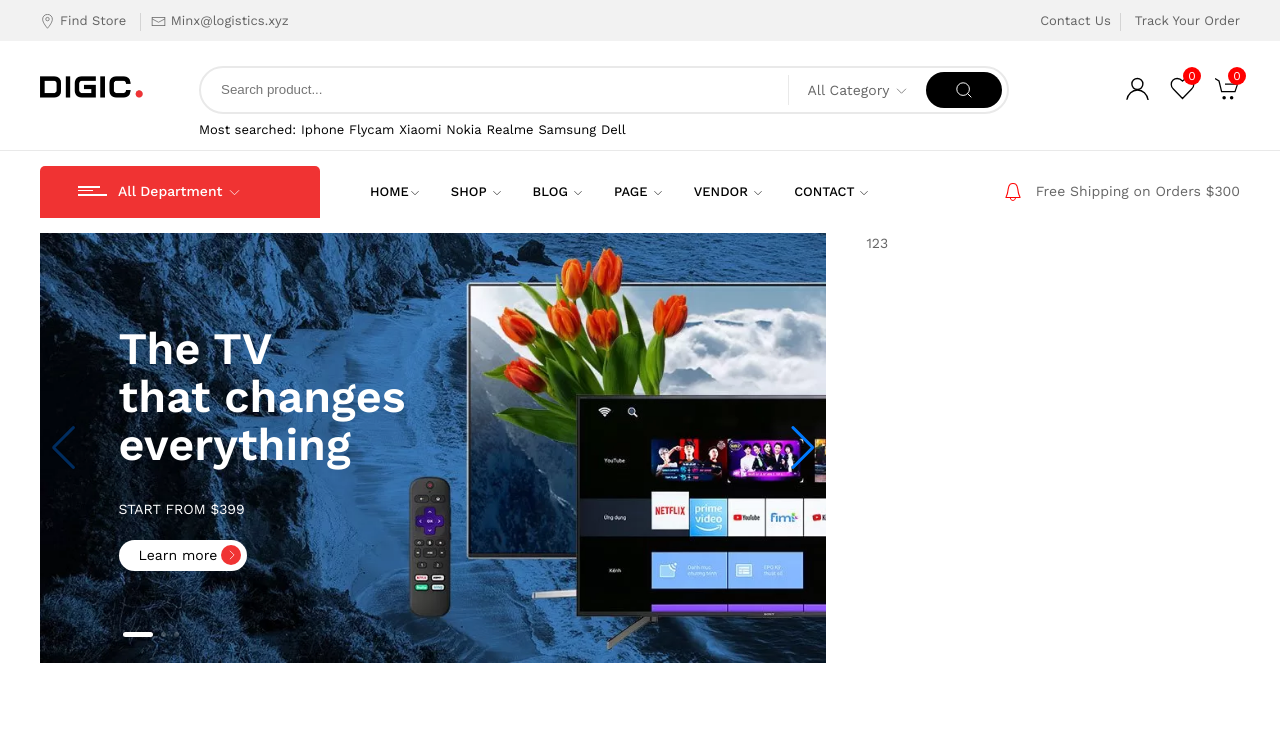
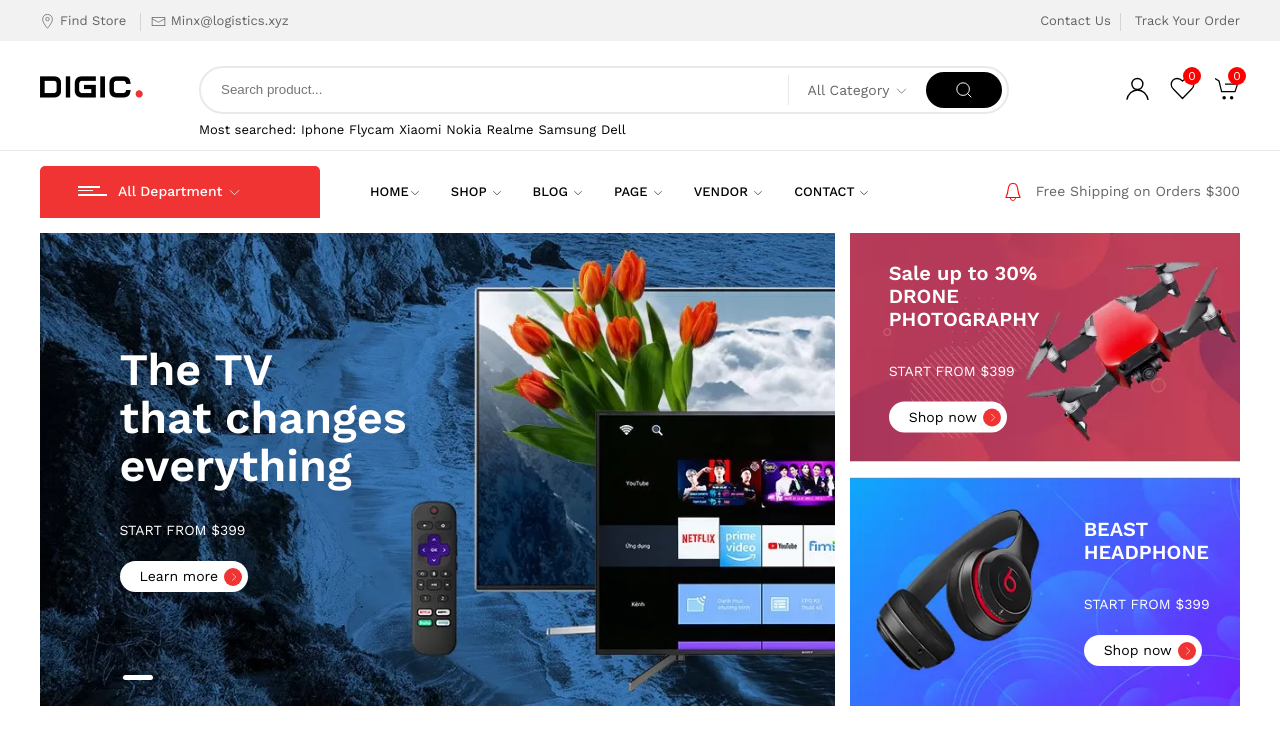
Before and after one commit to duclong09/UiKit, a PHP site: page /home.php in a window 1280 px wide. Shown: the top 745 px of the page. Run offline with PHP 8.4, Linux system fonts and the light colour scheme; style sheets or scripts are compiled from the project's sources.

Commit message:
coming swpper slide, grid images

```diff
--- a/home.php
+++ b/home.php
@@ -10,7 +10,7 @@
     <main id="homepage">
         <div class="panel-banner">
             <div class="uk-container uk-container-1440">
-                <div uk-grid>
+                <div class="uk-grid-small" uk-grid>
                     <div class="uk-width-2-3@m">
                         <div class="panel-slide">
                             <div class="swiper-container">
@@ -19,19 +19,19 @@
                                 <div class="swiper-wrapper">
                                     <div class="swiper-slide">
                                         <div class="slide-item">
-                                            <span class="image img-scaledown">
+                                            <span class="image img-cover">
                                                 <img src="resources/img/slider-1.png" alt="">
                                             </span>
-                                            <div class="slide-overlay">
-                                                <div class="slide-title">
+                                            <div class="content-overlay">
+                                                <div class="overlay-title">
                                                     The TV <br>
                                                     that changes <br>
                                                     everything
                                                 </div>
-                                                <div class="slide-description">
+                                                <div class="overlay-description">
                                                     Start from $399
                                                 </div>
-                                                <div class="slide-readmore">
+                                                <div class="overlay-readmore">
                                                     <a href="#" class="btn-readmore btn">
                                                         <span>Learn more</span>
                                                         <span class="uk-icon" uk-icon="chevron-right"></span>
@@ -42,18 +42,18 @@
                                     </div>
                                     <div class="swiper-slide">
                                         <div class="slide-item">
-                                            <span class="image img-scaledown">
+                                            <span class="image img-cover">
                                                 <img src="resources/img/slider-2.png" alt="">
                                             </span>
-                                            <div class="slide-overlay">
-                                                <div class="slide-title">
+                                            <div class="content-overlay">
+                                                <div class="overlay-title">
                                                     Blast past <br>
                                                     fats. <br>
                                                 </div>
-                                                <div class="slide-description">
+                                                <div class="overlay-description">
                                                     Start from $399
                                                 </div>
-                                                <div class="slide-readmore">
+                                                <div class="overlay-readmore">
                                                     <a href="#" class="btn-readmore btn">
                                                         <span>Learn more</span>
                                                         <span class="uk-icon" uk-icon="chevron-right"></span>
@@ -64,19 +64,19 @@
                                     </div>
                                     <div class="swiper-slide">
                                         <div class="slide-item">
-                                            <span class="image img-scaledown">
+                                            <span class="image img-cover">
                                                 <img src="resources/img/slider-3.png" alt="">
                                             </span>
-                                            <div class="slide-overlay">
-                                                <div class="slide-title">
+                                            <div class="content-overlay">
+                                                <div class="overlay-title">
                                                     Heavy on <br>
                                                     features <br>
                                                     Light on price
                                                 </div>
-                                                <div class="slide-description">
+                                                <div class="overlay-description">
                                                     Start from $399
                                                 </div>
-                                                <div class="slide-readmore">
+                                                <div class="overlay-readmore">
                                                     <a href="#" class="btn-readmore btn">
                                                         <span>Learn more</span>
                                                         <span class="uk-icon" uk-icon="chevron-right"></span>
@@ -91,7 +91,49 @@
                         </div>
                     </div>
                     <div class="uk-width-1-3@m">
-                        123
+                        <div class="banner-wrapper">
+                            <div class="banner-item">
+                                <a href="#" class="image img-cover">
+                                    <img src="resources/img/img4-1.jpg" alt="">
+                                </a>
+                                <div class="content-overlay">
+                                    <div class="overlay-title">
+                                        Sale up to 30% <br>
+                                        DRONE <br>
+                                        PHOTOGRAPHY
+                                    </div>
+                                    <div class="overlay-description">
+                                        Start from $399
+                                    </div>
+                                    <div class="overlay-readmore">
+                                        <a href="#" class="btn-readmore btn">
+                                            <span>Shop now</span>
+                                            <span class="uk-icon" uk-icon="chevron-right"></span>
+                                        </a>
+                                    </div>
+                                </div>
+                            </div>
+                            <div class="banner-item">
+                                <a href="#" class="image img-cover">
+                                    <img src="resources/img/img4-2.jpg" alt="">
+                                </a>
+                                <div class="content-overlay">
+                                    <div class="overlay-title">
+                                        BEAST <br>
+                                        HEADPHONE
+                                    </div>
+                                    <div class="overlay-description">
+                                        Start from $399
+                                    </div>
+                                    <div class="overlay-readmore">
+                                        <a href="#" class="btn-readmore btn">
+                                            <span>Shop now</span>
+                                            <span class="uk-icon" uk-icon="chevron-right"></span>
+                                        </a>
+                                    </div>
+                                </div>
+                            </div>
+                        </div>
                     </div>
                 </div>
             </div>
--- a/resources/css/style.css
+++ b/resources/css/style.css
@@ -4,9 +4,91 @@
     --white-color: #ffff;
     --black-color: #000;
     --background-btn: #f03333;
+    --color-svg: #f03333;
     --border-radius-50px: 50px;
     --border-radius-50: 50%;
     --fz-14: 14px;
+}
+
+/* General */
+.content-overlay {
+    position: absolute;
+    top: 50%;
+    left: 10%;
+    transform: translateY(-50%);
+}
+
+.content-overlay .overlay-title {
+    font-size: 45px;
+    line-height: 48px;
+    color: var(--white-color);
+    font-weight: 600;
+    margin-bottom: 30px;
+}
+
+.content-overlay .overlay-description {
+    color: var(--white-color);
+    text-transform: uppercase;
+    margin-bottom: 20px;
+}
+
+.content-overlay .btn-readmore {
+    background: var(--white-color);
+    border-radius: var(--border-radius-50px);
+    font-size: var(--fz-14);
+    color: var(--black-color);
+    position: relative;
+    padding-right: 30px;
+}
+
+/* .panel-slide .content-overlay .btn-readmore .uk-icon {
+    position: absolute;
+    top: 8px;
+    right: 8px;
+    max-width: 14px;
+} */
+
+.content-overlay .btn-readmore .uk-icon svg {
+    color: var(--white-color);
+}
+
+/* .panel-slide .content-overlay .btn-readmore::before {
+    content: '';
+    display: block;
+    position: absolute;
+    top: 5px;
+    right: 6px;
+    width: 20px;
+    height: 20px;
+    background-color: var(--background-btn);
+    border-radius: var(--border-radius-50);
+} */
+
+.content-overlay .btn-readmore::before {
+    content: '';
+    display: block;
+    position: absolute;
+    top: 7px;
+    right: 6px;
+    width: 18px;
+    height: 18px;
+    background-color: var(--background-btn);
+    border-radius: var(--border-radius-50);
+}
+
+
+
+.content-overlay .btn-readmore .uk-icon {
+    position: absolute;
+    top: 10px;
+    right: 8px;
+    max-width: 12px;
+    font-weight: 500;
+}
+
+.content-overlay .btn-readmore:hover {
+    background-color: var(--black-color);
+    color: var(--white-color);
 }
 
 /* Core */
@@ -384,66 +466,18 @@ a:hover {
 /* Panel slide */
 .panel-slide .slide-item {
     position: relative;
+
 }
 
-.panel-slide .slide-overlay {
-    position: absolute;
-    top: 50%;
-    left: 10%;
-    transform: translateY(-50%);
+.panel-slide .slide-item img {
+    cursor: pointer;
 }
 
-.panel-slide .slide-overlay .slide-title {
-    font-size: 45px;
-    line-height: 48px;
-    color: var(--white-color);
-    font-weight: 600;
-    margin-bottom: 30px;
-}
-
-.panel-slide .slide-overlay .slide-description {
-    color: var(--white-color);
-    text-transform: uppercase;
-    margin-bottom: 20px;
-}
-
-.panel-slide .slide-overlay .btn-readmore {
-    background: var(--white-color);
-    border-radius: var(--border-radius-50px);
-    font-size: var(--fz-14);
-    color: var(--black-color);
-    position: relative;
-    padding-right: 30px;
-}
-
-.panel-slide .slide-overlay .btn-readmore .uk-icon {
-    position: absolute;
-    top: 8px;
-    right: 8px;
-    max-width: 14px;
-}
-
-.panel-slide .slide-overlay .btn-readmore .uk-icon svg {
-    color: var(--white-color);
-}
-
-.panel-slide .slide-overlay .btn-readmore::before {
-    content: '';
-    display: block;
-    position: absolute;
-    top: 5px;
-    right: 6px;
-    width: 20px;
-    height: 20px;
-    background-color: var(--background-btn);
-    border-radius: var(--border-radius-50);
+.panel-slide .slide-item .image {
+    height: 473.84px;
 }
 
 
-.panel-slide .slide-overlay .btn-readmore:hover {
-    background-color: var(--black-color);
-    color: var(--white-color);
-}
 
 .panel-slide .swiper-pagination {
     position: absolute;
@@ -453,13 +487,52 @@ a:hover {
     z-index: 10;
 }
 
-.panel-slide .swiper-pagination-bullet{
+.swiper-button-prev:after,
+.swiper-button-next:after {
+    display: none;
+}
+
+
+.panel-slide .swiper-pagination-bullet {
     background-color: var(--white-color);
     height: 5px;
     width: 5px;
     transition: all 0.6s ease;
 }
-.panel-slide .swiper-pagination-bullet-active{
+
+.overlay-readmore {
+    display: inline-block;
+}
+
+.panel-slide .swiper-pagination-bullet-active {
     width: 30px;
     border-radius: 20px;
 }
+
+.banner-wrapper .banner-item:not(:last-child) {
+    margin-bottom: 15px;
+}
+
+.banner-item {
+    position: relative;
+}
+
+
+.banner-item .content-overlay .overlay-title{
+    font-size: 20px;
+    line-height: 23px;
+}
+
+.banner-item .content-overlay .btn-readmore:hover{
+    background-color: var(--background-btn);
+}
+.banner-item .content-overlay .btn-readmore:hover::before{
+    background-color: var(--white-color);
+}
+.banner-item .content-overlay .btn-readmore:hover .uk-icon svg{
+    color: var(--color-svg);
+}
+
+.banner-item:nth-child(2) .content-overlay{
+    left: 60%;
+}
```
Also changed, not shown: resources/img/img4-1.jpg (added), resources/img/img4-2.jpg (added).
